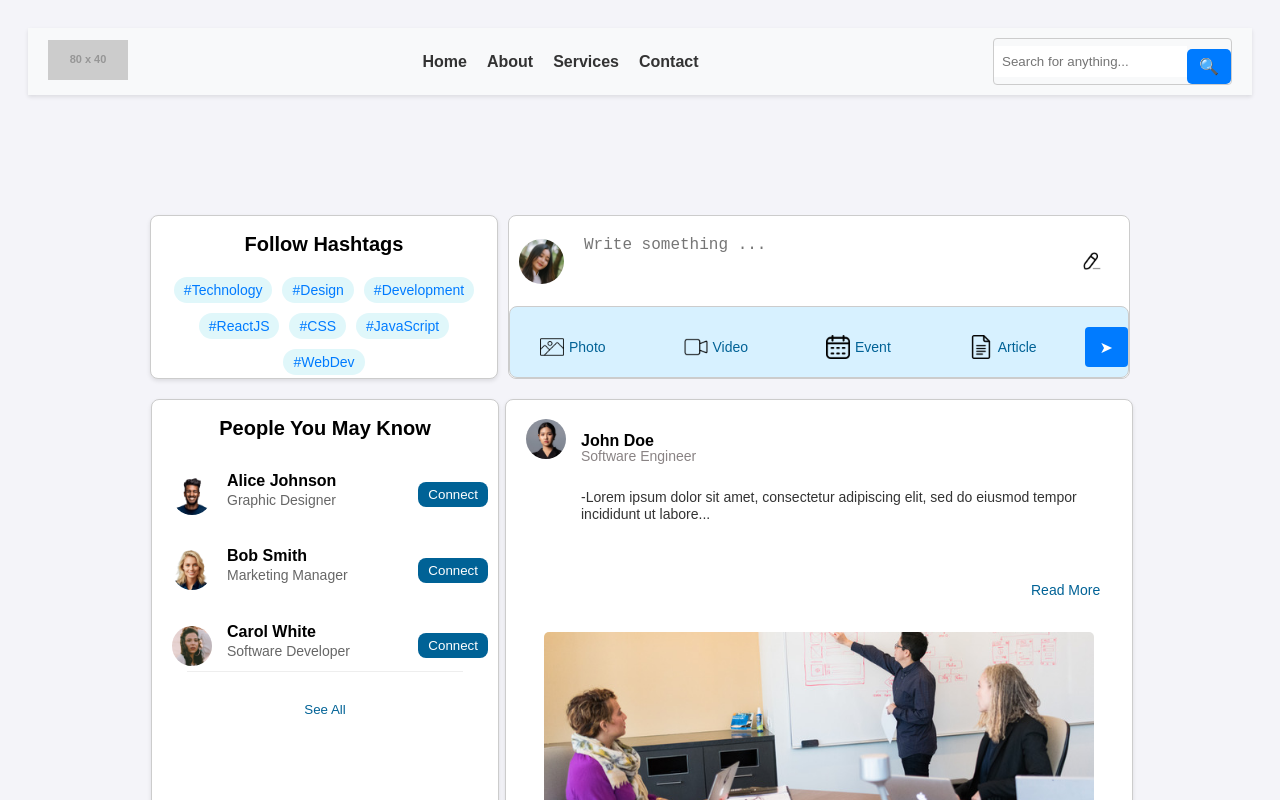
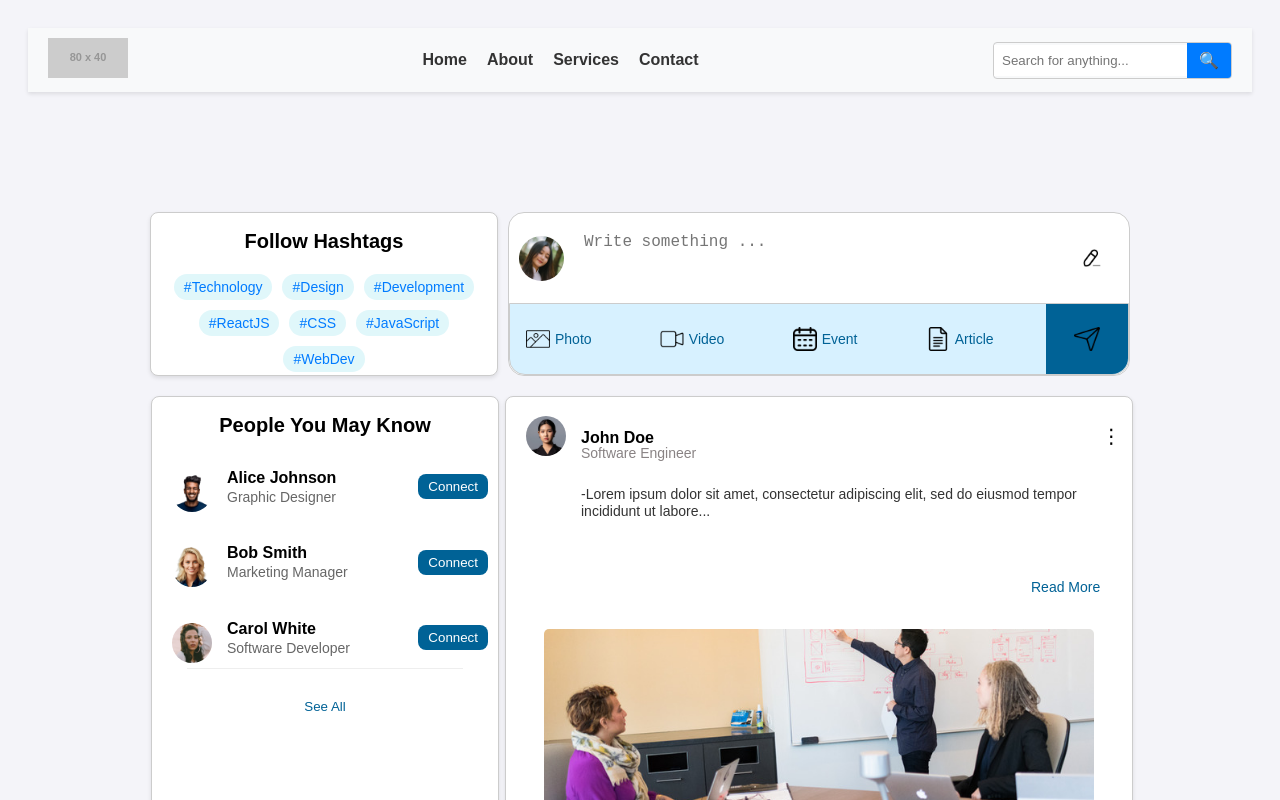
Before and after one commit to Jacobli6177/world-salon, a React (Vite) app in the folder Community_Page/: page / in a window 1280 px wide. Shown: the top 800 px of the page. Built offline with nearby package versions, Linux system fonts and the light colour scheme.

Commit message:
fixed send button on create_post

```diff
--- a/Community_Page/src/Components/Create_Post/Create_Post.css
+++ b/Community_Page/src/Components/Create_Post/Create_Post.css
@@ -6,7 +6,7 @@ body {
 
 .create-post {
   border: 1px solid #ccc;
-  border-radius: 8px;
+  border-radius: 16px;
   width: 620px;
   margin-bottom: 18px;
   height: 162px;
@@ -60,8 +60,7 @@ body {
   height: 70px;
   background-color: #D7F1FF;
   border: 1px solid #ccc;
-  border-radius: 8px;
-
+  border-radius: 0px 0px 16px 16px;
 }
 
 .footer-icon-button {
@@ -91,19 +90,23 @@ body {
 }
 
 .send-button {
-  background-color: #007bff;
+  width: 82.13px;
+  background-color: #006296;
   color: white;
   border: none;
-  border-radius: 4px;
+  border-radius: 0 0 16px 0;
   cursor: pointer;
-  padding: 10px 15px;
-  font-size: 16px;
   display: flex;
   align-items: center;
   justify-content: center;
-  height: 40px;
+  height: 70px;
 }
 
 .send-button:hover {
   background-color: #0056b3;
 }
+
+.send_icons {
+  width: 25.6px;
+  height: 23.29px;
+}
--- a/Community_Page/src/Components/Create_Post/Create_Post.jsx
+++ b/Community_Page/src/Components/Create_Post/Create_Post.jsx
@@ -102,7 +102,7 @@ const CreatePost = ({ onPostSubmit }) => {
           <span className='text'>Article</span>
         </button>
         <button className="send-button" onClick={handlePostSubmit}>
-          ➤
+          <img src={getImageUrl("create_post/send.png")} className='send_icons'/>
         </button>
       </div>
       {isPopupVisible && (
--- a/Community_Page/src/Components/Post/Post.css
+++ b/Community_Page/src/Components/Post/Post.css
@@ -27,6 +27,9 @@
   margin-top: 10px;
   margin-left: 10px;
   margin-right: 5px;
+}
+.profile-pic:hover{
+  cursor: pointer;
 }
 
 .Name {
--- a/Community_Page/src/Components/Post/Post.jsx
+++ b/Community_Page/src/Components/Post/Post.jsx
@@ -2,7 +2,7 @@ import React, { useState } from 'react';
 import './Post.css';
 import { getImageUrl } from '../../../utils';
 import MoreInfo from './moreinfo';
-import SharePopup from './share';
+// import Share
 
 const Post = ({ username, jobTitle, text, profilePic, postImage, current_profile }) => {
   const [comment, setComment] = useState('');
```
Also changed, not shown: Community_Page/assets/create_post/send.png (added), 1 other file (tests, documents, lock files or other folders).
